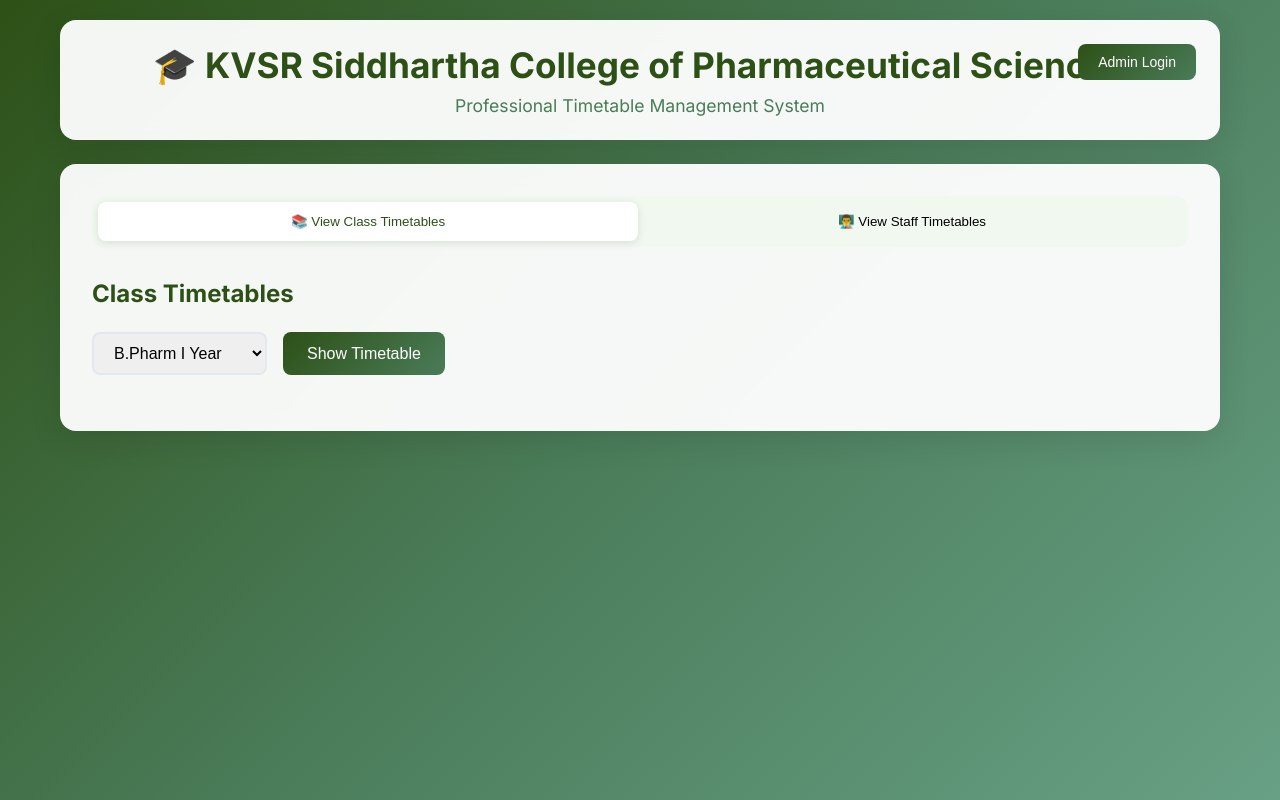
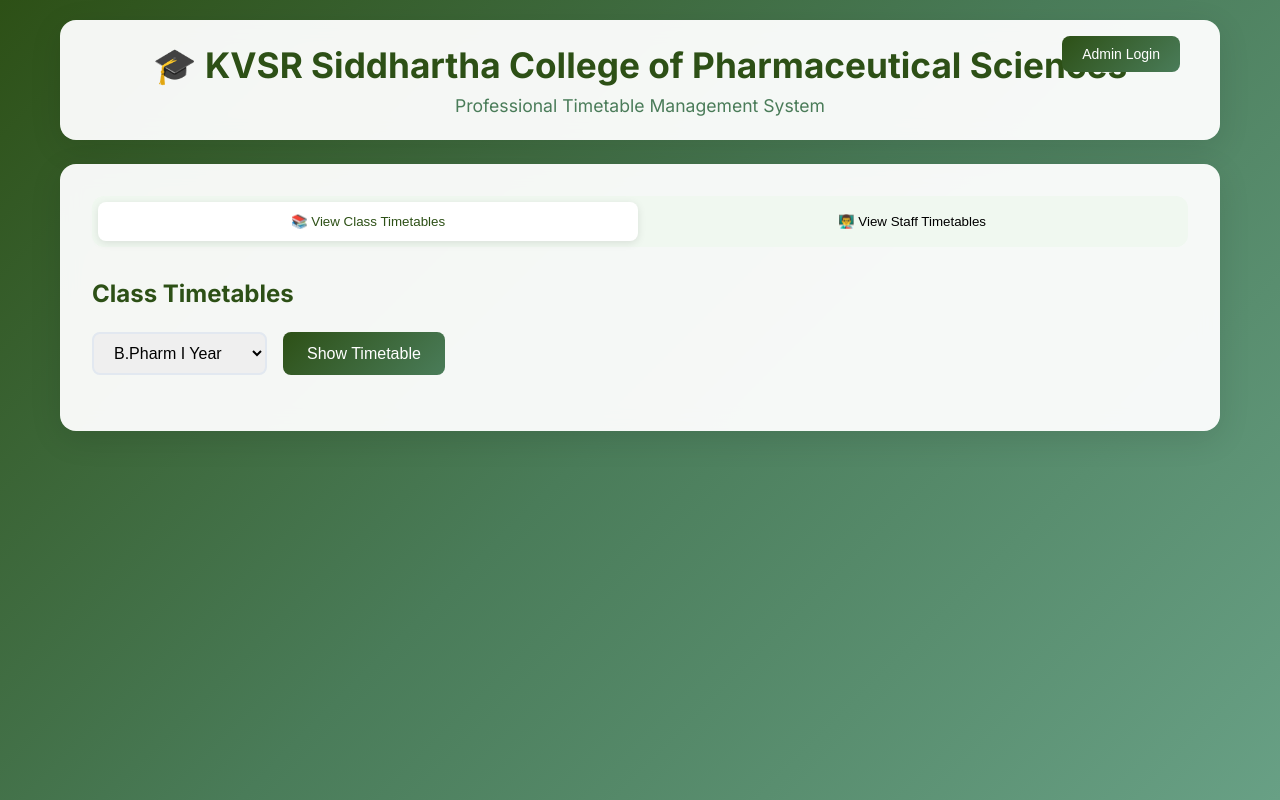
Before and after one commit to saravanasai1435/TIMETABLE, a website built with Vite: page index.html in a window 1280 px wide. Built offline with nearby package versions, Linux system fonts and the light colour scheme.

Commit message:
Move login button left and up

```diff
--- a/index.html
+++ b/index.html
@@ -87,8 +87,8 @@
 
     .login-btn {
       position: absolute;
-      top: 24px;
-      right: 24px;
+      top: 16px;
+      right: 40px;
       background: linear-gradient(135deg, #2d5016 0%, #4a7c59 100%);
       color: white;
       border: none;
```
